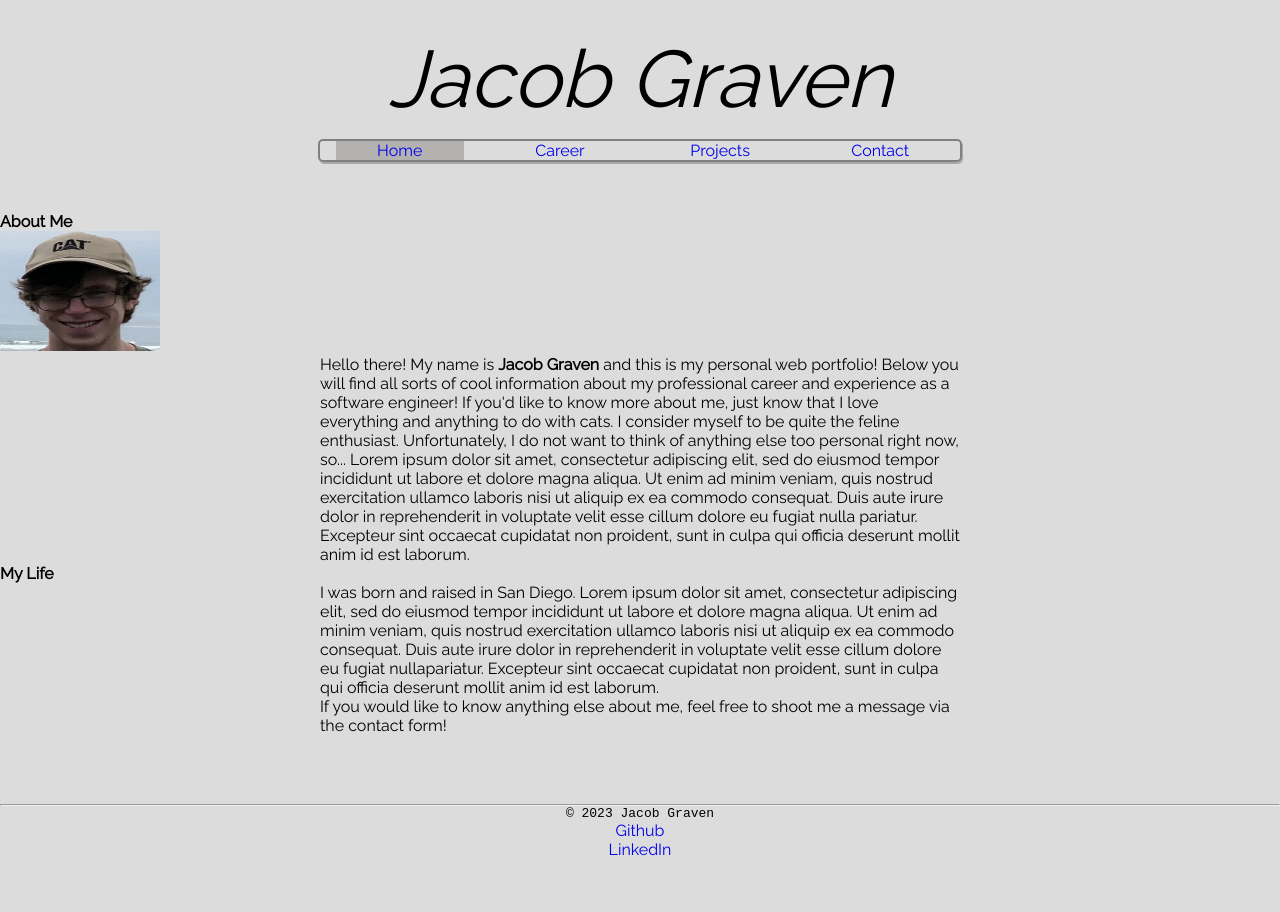
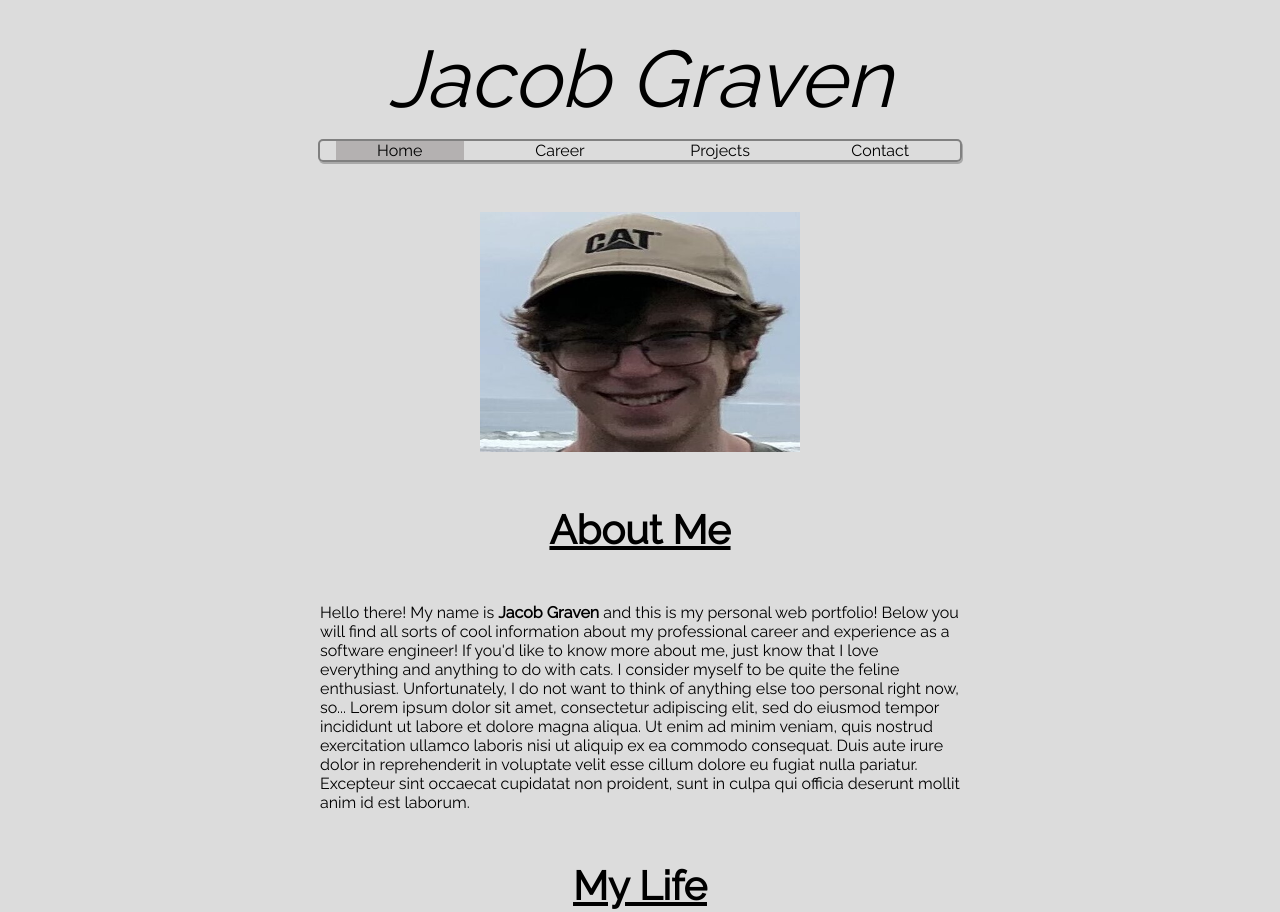
Before and after one commit to jacobgraven/cse135-hw5, a website: page index.html in a window 1280 px wide. Shown: the top 912 px of the page. Before the commit the page ends 859 px from the top, so only its background shows below. Drawn offline with Linux system fonts and the light colour scheme.

Commit message:
markup/css changes

```diff
--- a/index.html
+++ b/index.html
@@ -7,7 +7,6 @@
   <meta name="author" content="Jacob Graven" />
   <meta name="description" content="Jacob Graven's experimental play area" />
   <link rel="icon" href="./media/images/favicon.ico?" type="image/x-icon" />
-
   <link rel="stylesheet" type="text/css" href="pages/css/styles.css" />
   <link rel="stylesheet" href="https://fonts.googleapis.com/css?family=Raleway">
   <title>J. Graven | Home</title>
@@ -32,12 +31,10 @@
       <li><a href="#contact-section">Contact Me</a></li>
     </ul> -->
     <section id="about-me">
+      <picture>
+        <img src="media/images/pfp.jpeg" alt="A Picture of me!" width="320" height="240" />
+      </picture>
       <h2>About Me</h2>
-      <div>
-        <picture>
-          <img src="media/images/pfp.jpeg" alt="A Picture of me!" width="160" height="120" />
-        </picture>
-      </div>
       <p>
         Hello there! My name is <strong>Jacob Graven</strong> and this is my personal web portfolio! Below you will find
         all sorts of cool information about my professional career and experience as a software engineer! If you'd
@@ -50,8 +47,7 @@
         pariatur. Excepteur sint occaecat cupidatat non proident, sunt in culpa qui officia deserunt mollit anim id est
         laborum.
       </p>
-
-      <h3>My Life</h3>
+      <h2>My Life</h2>
       <p>
         I was born and raised in San Diego. Lorem ipsum dolor sit amet, consectetur adipiscing elit, sed do eiusmod
         tempor
@@ -62,9 +58,8 @@
         anim id
         est laborum.
       </p>
-      <aside>
-        <p>If you would like to know anything else about me, feel free to shoot me a message via the contact form!</p>
-      </aside>
+      <br />
+      <p>If you would like to know anything else about me, feel free to shoot me a message via the contact form!</p>
     </section>
 
     <br />
--- /dev/null
+++ b/pages/css/career.css
@@ -0,0 +1,9 @@
+#education-experience-section {
+    display: flex;
+    justify-content: center;
+    flex-direction: column;
+}
+
+h2 {
+    padding-bottom: none;
+}
--- /dev/null
+++ b/pages/css/projects.css
@@ -0,0 +1,13 @@
+#projects-secion {
+    display: flex;
+    justify-content: center;
+    flex-direction: column;
+}
+
+h2 {
+    padding-bottom: none;
+}
+
+details {
+    padding-bottom: 20px;
+}
--- a/pages/css/styles.css
+++ b/pages/css/styles.css
@@ -21,7 +21,13 @@ h1 {
     padding-bottom: 1vw;
     text-align: center;
     font-weight: normal;
-    ;
+}
+
+h2 {
+    font-size: 5vh;
+    margin-top: 50px;
+    margin-bottom: 50px;
+    text-decoration: underline;
 }
 
 body {
@@ -52,7 +58,7 @@ a:active {
 
 a:hover {
     background-color: rgb(95, 92, 92);
-    color: rgb(180, 177, 177);
+    /* color: rgb(180, 177, 177); */
     transition: color .5s ease-out;
     transition: background-color .5s ease-out;
 }
@@ -72,7 +78,7 @@ a {
 }
 
 footer > a:active {
-    background-color: white;
+    background-color: black;
 }
 
 /*
@@ -96,7 +102,7 @@ header {
 
 main {
     padding-top: 50px;
-    padding-bottom: 50px;
+    padding-bottom: 10px;
 }
 
 p {
@@ -110,12 +116,22 @@ main {
     align-items: center;
 }
 
+a {
+    color: black;
+}
+
 form {
     margin: 0 auto;
     max-width: 50%;
     align-self: center;
     align-items: center;
     align-content: center;
+}
+
+#about-me {
+    display: flex;
+    justify-content: center;
+    flex-direction: column;
 }
 
 #contact-section {
@@ -128,6 +144,8 @@ footer {
 
 footer > p {
     font-family: monospace;
+    font-size: 1.1rem;
+    margin-bottom: 5px;
 }
 
 footer {
```
Also changed, not shown: pages/career.html (+4 -23 lines), pages/projects.html (+18 -16 lines), pages/css/contact.css (added).
